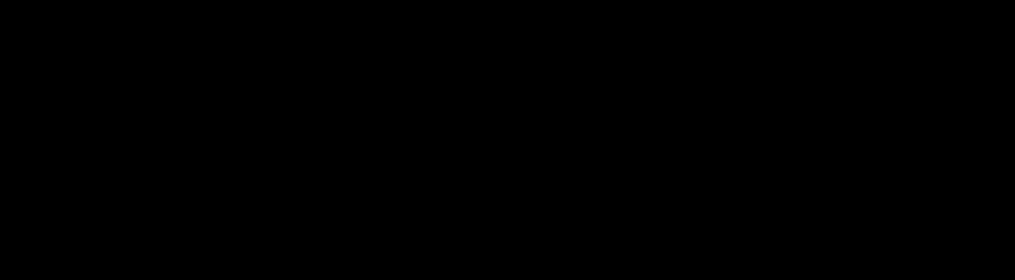
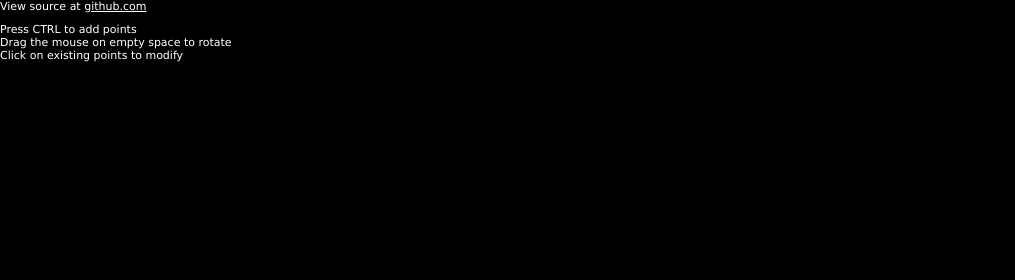
Before and after one commit to petoalbert/decasteljau-browser, a plain HTML site: page index.html in a window 1280 px wide. Shown: the top 280 px of the page, 0-1015 px from the left. Drawn offline with Linux system fonts and the light colour scheme.

Commit message:
Add instructions and source reference

```diff
--- a/index.html
+++ b/index.html
@@ -6,9 +6,45 @@
 		<style>
 			body { margin: 0; }
 			canvas { width: 100%; height: 100%; }
+            .instructions {
+                font: 11px "Lucida Grande",sans-serif;
+                color: white;
+                background-color: transparent;
+                position: fixed;
+                //top: 20px;
+                width: 50%;
+                //left: 200px
+            }
+            .instructions a:link {
+                color: white;
+                text-decoration: underline;
+            }
+            .instructions a:visited {
+                color: white;
+                text-decoration: none;
+            }
+            .instructions a:hover {
+                color: rgb(200,200,200);
+                text-decoration: none;
+            }
+            .instructions a:active {
+                color: white;
+                text-decoration: none;
+            }
 		</style>
 	</head>
 	<body>
+        <div class="instructions">
+            <div>
+            View source at <a
+                href="http://github.com/petoalbert/decasteljau-browser">github.com</a>
+            </div>
+            <div style="margin-top:10px">
+                Press CTRL to add points <br>
+                Drag the mouse on empty space to rotate <br>
+                Click on existing points to modify
+            </div>
+        </div>
 		<script src="three.min.js"></script>
 		<script src="bezier.js"></script>
         <script src="controls.js"></script>
```
